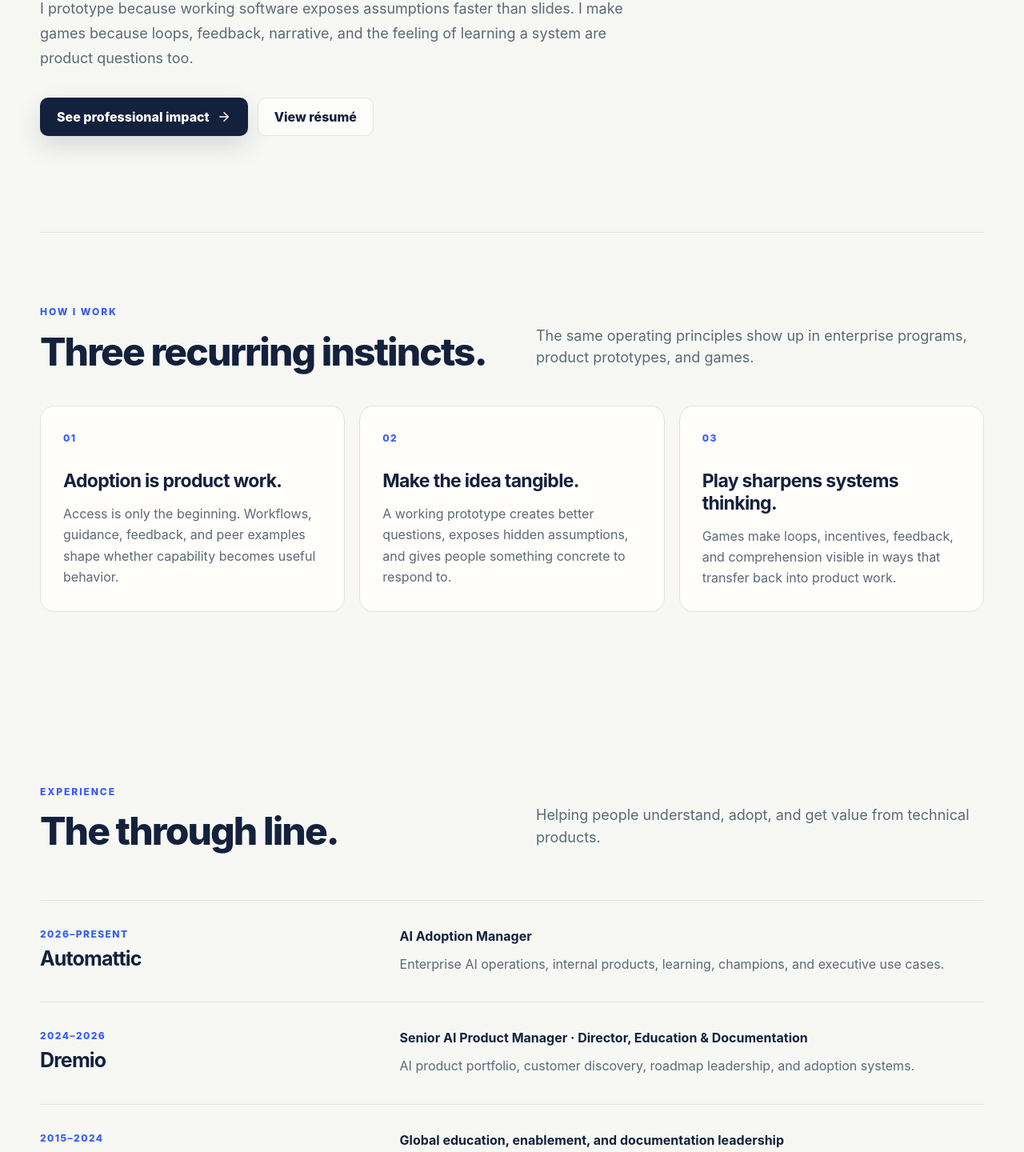
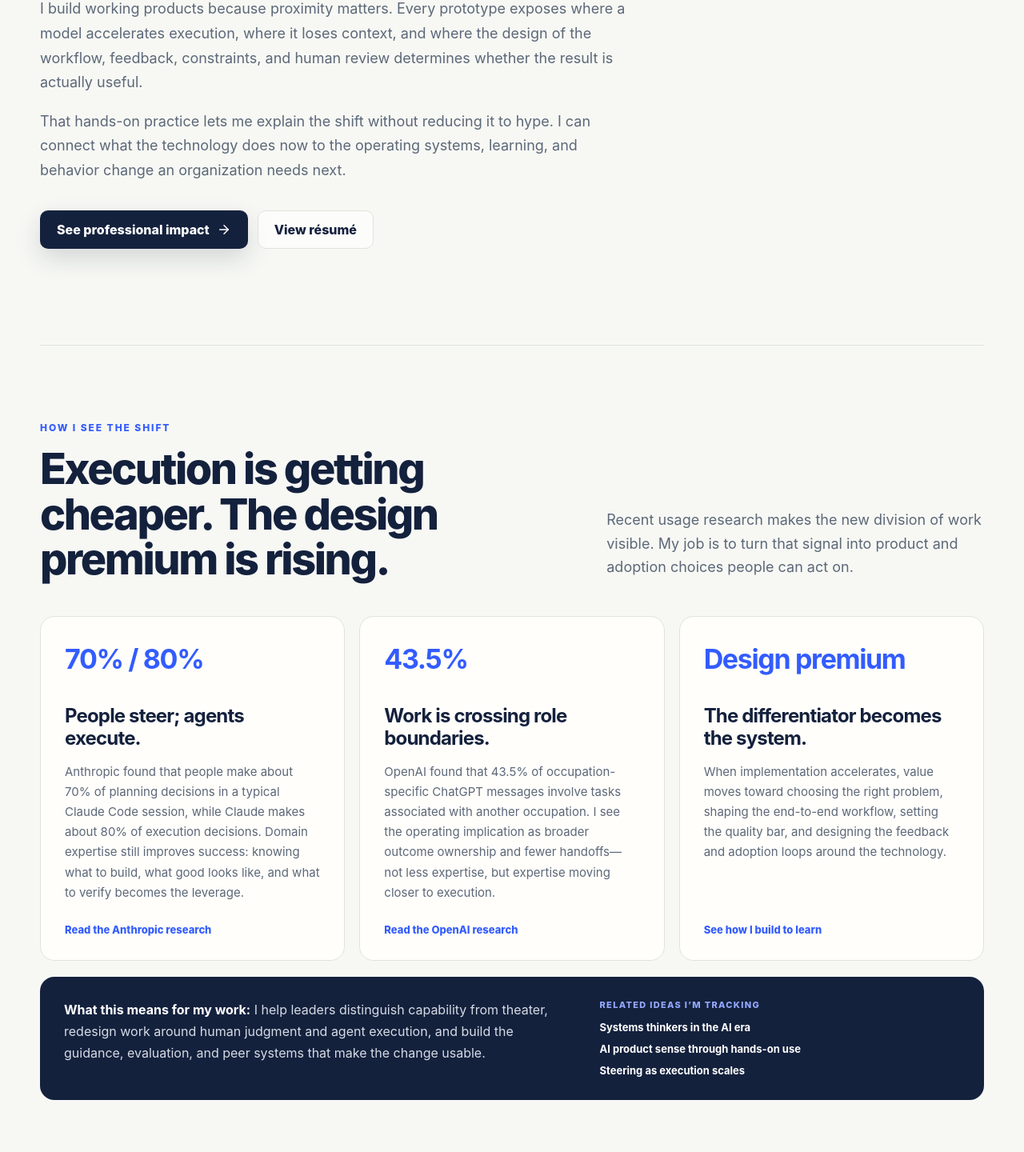
Before and after one commit to bobuel/aydoon, a React (Vite) app: page /about in a window 1280 px wide. Shown: the part 820-2260 px from the top of the page at 80% size. Built offline with nearby package versions, Linux system fonts and the light colour scheme.

Commit message:
Frame AI leadership through systems thinking

```diff
--- a/components/AboutPage.tsx
+++ b/components/AboutPage.tsx
@@ -9,19 +9,61 @@ export default function AboutPage() {
     <PageShell>
       <section className="page-hero section-grid about-hero" aria-labelledby="about-heading">
         <p className="eyebrow">About Alex</p>
-        <h1 id="about-heading">Product leader, adoption operator, hands-on builder.</h1>
-        <p>I work where product behavior and human behavior meet. I like turning ambiguity into something people can understand, try, and trust.</p>
+        <h1 id="about-heading">Systems thinker, adoption operator, hands-on builder.</h1>
+        <p>I help organizations adapt as agents take on more execution and the value shifts toward judgment, problem framing, workflow design, and adoption.</p>
       </section>
 
       <section className="about-story about-story-editorial section-grid" aria-labelledby="about-story-heading">
         <div>
           <p className="eyebrow">The connective tissue</p>
-          <h2 id="about-story-heading">Serious systems and playful experiments belong together.</h2>
-          <p>My career has moved through education, documentation, product, and adoption, but the central question has stayed consistent: how do people build confidence with a technical system and turn its capability into useful, repeatable work?</p>
-          <p>I prototype because working software exposes assumptions faster than slides. I make games because loops, feedback, narrative, and the feeling of learning a system are product questions too.</p>
+          <h2 id="about-story-heading">Making is how I develop AI product sense.</h2>
+          <p>My career has moved through education, documentation, product, and adoption, but the central question has stayed consistent: how do people understand a technical system, build confidence with it, and turn its capability into useful, repeatable work?</p>
+          <p>I build working products because proximity matters. Every prototype exposes where a model accelerates execution, where it loses context, and where the design of the workflow, feedback, constraints, and human review determines whether the result is actually useful.</p>
+          <p>That hands-on practice lets me explain the shift without reducing it to hype. I can connect what the technology does now to the operating systems, learning, and behavior change an organization needs next.</p>
           <div className="hero-actions">
             <Link className="button button-primary" to="/work">See professional impact <ArrowRight aria-hidden="true" size={18} /></Link>
             <a className="button button-secondary" href={siteAsset(PROFILE.resume)}>View résumé</a>
+          </div>
+        </div>
+      </section>
+
+      <section className="ai-thesis section-grid" aria-labelledby="ai-thesis-heading">
+        <div className="ai-thesis-heading">
+          <div>
+            <p className="eyebrow">How I see the shift</p>
+            <h2 id="ai-thesis-heading">Execution is getting cheaper. The design premium is rising.</h2>
+          </div>
+          <p>Recent usage research makes the new division of work visible. My job is to turn that signal into product and adoption choices people can act on.</p>
+        </div>
+
+        <div className="ai-thesis-grid">
+          <article>
+            <strong>70% / 80%</strong>
+            <h3>People steer; agents execute.</h3>
+            <p>Anthropic found that people make about 70% of planning decisions in a typical Claude Code session, while Claude makes about 80% of execution decisions. Domain expertise still improves success: knowing what to build, what good looks like, and what to verify becomes the leverage.</p>
+            <a href="https://www.anthropic.com/research/claude-code-expertise" target="_blank" rel="noreferrer">Read the Anthropic research</a>
+          </article>
+          <article>
+            <strong>43.5%</strong>
+            <h3>Work is crossing role boundaries.</h3>
+            <p>OpenAI found that 43.5% of occupation-specific ChatGPT messages involve tasks associated with another occupation. I see the operating implication as broader outcome ownership and fewer handoffs—not less expertise, but expertise moving closer to execution.</p>
+            <a href="https://openai.com/index/how-ai-is-expanding-what-people-do-at-work/" target="_blank" rel="noreferrer">Read the OpenAI research</a>
+          </article>
+          <article>
+            <strong>Design premium</strong>
+            <h3>The differentiator becomes the system.</h3>
+            <p>When implementation accelerates, value moves toward choosing the right problem, shaping the end-to-end workflow, setting the quality bar, and designing the feedback and adoption loops around the technology.</p>
+            <Link to="/builds">See how I build to learn</Link>
+          </article>
+        </div>
+
+        <div className="ai-thesis-footer">
+          <p><strong>What this means for my work:</strong> I help leaders distinguish capability from theater, redesign work around human judgment and agent execution, and build the guidance, evaluation, and peer systems that make the change usable.</p>
+          <div aria-label="Related ideas I am tracking">
+            <span>Related ideas I’m tracking</span>
+            <a href="https://www.lennysnewsletter.com/p/netflix-cpto-on-ai-and-the-future" target="_blank" rel="noreferrer">Systems thinkers in the AI era</a>
+            <a href="https://www.lennysnewsletter.com/p/how-to-build-ai-product-sense" target="_blank" rel="noreferrer">AI product sense through hands-on use</a>
+            <a href="https://www.lennysnewsletter.com/p/ais-third-era-the-rise-of-persistent" target="_blank" rel="noreferrer">Steering as execution scales</a>
           </div>
         </div>
       </section>
@@ -32,9 +74,9 @@ export default function AboutPage() {
           <p>The same operating principles show up in enterprise programs, product prototypes, and games.</p>
         </div>
         <div className="principles-grid">
-          <article><span>01</span><h3>Adoption is product work.</h3><p>Access is only the beginning. Workflows, guidance, feedback, and peer examples shape whether capability becomes useful behavior.</p></article>
-          <article><span>02</span><h3>Make the idea tangible.</h3><p>A working prototype creates better questions, exposes hidden assumptions, and gives people something concrete to respond to.</p></article>
-          <article><span>03</span><h3>Play sharpens systems thinking.</h3><p>Games make loops, incentives, feedback, and comprehension visible in ways that transfer back into product work.</p></article>
+          <article><span>01</span><h3>Adoption is a product system.</h3><p>Access is only the beginning. Workflows, guidance, feedback, incentives, and peer examples determine whether capability becomes useful behavior.</p></article>
+          <article><span>02</span><h3>Build to sharpen judgment.</h3><p>A working product creates better questions, exposes hidden assumptions, and develops the taste to separate a compelling demo from a durable workflow.</p></article>
+          <article><span>03</span><h3>Design the whole loop.</h3><p>The interface, operating model, learning path, evaluation criteria, and human checkpoints should reinforce one another—not become separate handoffs.</p></article>
         </div>
       </section>
 
--- a/styles.css
+++ b/styles.css
@@ -177,6 +177,23 @@ img { display: block; max-width: 100%; }
 .about-story-editorial { grid-template-columns: 1fr; padding-top: 12px; }
 .about-story-editorial > div { max-width: 900px; }
 .about-story-editorial > div > p:not(.eyebrow) { max-width: 840px; color: var(--muted); font-size: 19px; line-height: 1.75; }
+.ai-thesis { padding: 96px 0 110px; border-block: 1px solid var(--line); }
+.ai-thesis-heading { display: grid; grid-template-columns: 1.15fr .85fr; align-items: end; gap: 70px; margin-bottom: 42px; }
+.ai-thesis-heading h2 { max-width: 760px; margin: 0; font-size: clamp(34px, 4.4vw, 54px); line-height: 1.05; font-weight: 830; letter-spacing: -.045em; }
+.ai-thesis-heading > p { margin: 0 0 4px; color: var(--muted); font-size: 18px; line-height: 1.65; }
+.ai-thesis-grid { display: grid; grid-template-columns: repeat(3, minmax(0, 1fr)); gap: 18px; }
+.ai-thesis-grid article { min-height: 390px; padding: 30px; display: flex; flex-direction: column; border: 1px solid var(--line); border-radius: 18px; background: var(--white); }
+.ai-thesis-grid strong { min-height: 46px; display: flex; align-items: center; color: var(--blue); font-size: clamp(22px, 2.7vw, 34px); line-height: 1.05; letter-spacing: -.04em; }
+.ai-thesis-grid h3 { margin: 34px 0 14px; font-size: 24px; line-height: 1.18; letter-spacing: -.035em; }
+.ai-thesis-grid p { margin: 0 0 26px; color: var(--muted); font-size: 15px; line-height: 1.68; }
+.ai-thesis-grid a { margin-top: auto; color: var(--blue); font-size: 13px; font-weight: 800; }
+.ai-thesis-grid a:hover, .ai-thesis-footer a:hover { text-decoration: underline; }
+.ai-thesis-footer { margin-top: 20px; padding: 28px 30px; display: grid; grid-template-columns: 1.15fr .85fr; gap: 60px; align-items: start; border-radius: 18px; color: white; background: var(--ink); }
+.ai-thesis-footer > p { margin: 0; color: #d5dbe5; font-size: 16px; line-height: 1.7; }
+.ai-thesis-footer > p strong { color: white; }
+.ai-thesis-footer > div { display: flex; flex-direction: column; align-items: flex-start; gap: 9px; }
+.ai-thesis-footer span { margin-bottom: 3px; color: #93a8ff; font-size: 11px; font-weight: 800; letter-spacing: .12em; text-transform: uppercase; }
+.ai-thesis-footer a { color: white; font-size: 13px; line-height: 1.4; font-weight: 750; }
 .principles-section { padding: 92px 0 118px; border-top: 1px solid var(--line); }
 .principles-grid { display: grid; grid-template-columns: repeat(3, 1fr); gap: 18px; }
 .principles-grid article { padding: 28px; border: 1px solid var(--line); border-radius: 18px; background: var(--white); }
@@ -257,6 +274,9 @@ img { display: block; max-width: 100%; }
   .contact-inner { grid-template-columns: 1fr; gap: 40px; }
   .contact-actions { justify-content: flex-start; }
   .about-story { grid-template-columns: 1fr; gap: 44px; }
+  .ai-thesis-heading, .ai-thesis-footer { grid-template-columns: 1fr; gap: 24px; }
+  .ai-thesis-grid { grid-template-columns: 1fr; }
+  .ai-thesis-grid article { min-height: 0; }
   .principles-grid { grid-template-columns: 1fr; }
   .collection-cta-inner { grid-template-columns: 1fr; gap: 32px; }
   .collection-cta .hero-actions { justify-content: flex-start; }
@@ -314,6 +334,12 @@ img { display: block; max-width: 100%; }
   .page-hero h1 { font-size: clamp(34px, 9.8vw, 44px); line-height: 1.07; letter-spacing: -.035em; }
   .page-hero > p:last-child { font-size: 18px; }
   .about-story { padding: 18px 0 84px; }
+  .ai-thesis { padding: 72px 0 82px; }
+  .ai-thesis-heading h2 { font-size: 36px; }
+  .ai-thesis-heading > p { font-size: 16px; }
+  .ai-thesis-grid article { padding: 24px; }
+  .ai-thesis-grid h3 { margin-top: 24px; }
+  .ai-thesis-footer { padding: 24px; }
   .principles-section { padding: 72px 0 86px; }
   .collection-cta { padding: 68px 0; }
   .section-action { justify-content: stretch; }
```
Also changed, not shown: components/EmployerPortfolio.tsx (+5 -5 lines), content.ts (+4 -4 lines), index.html (+5 -3 lines), 2 other files (tests, documents, lock files or other folders).
